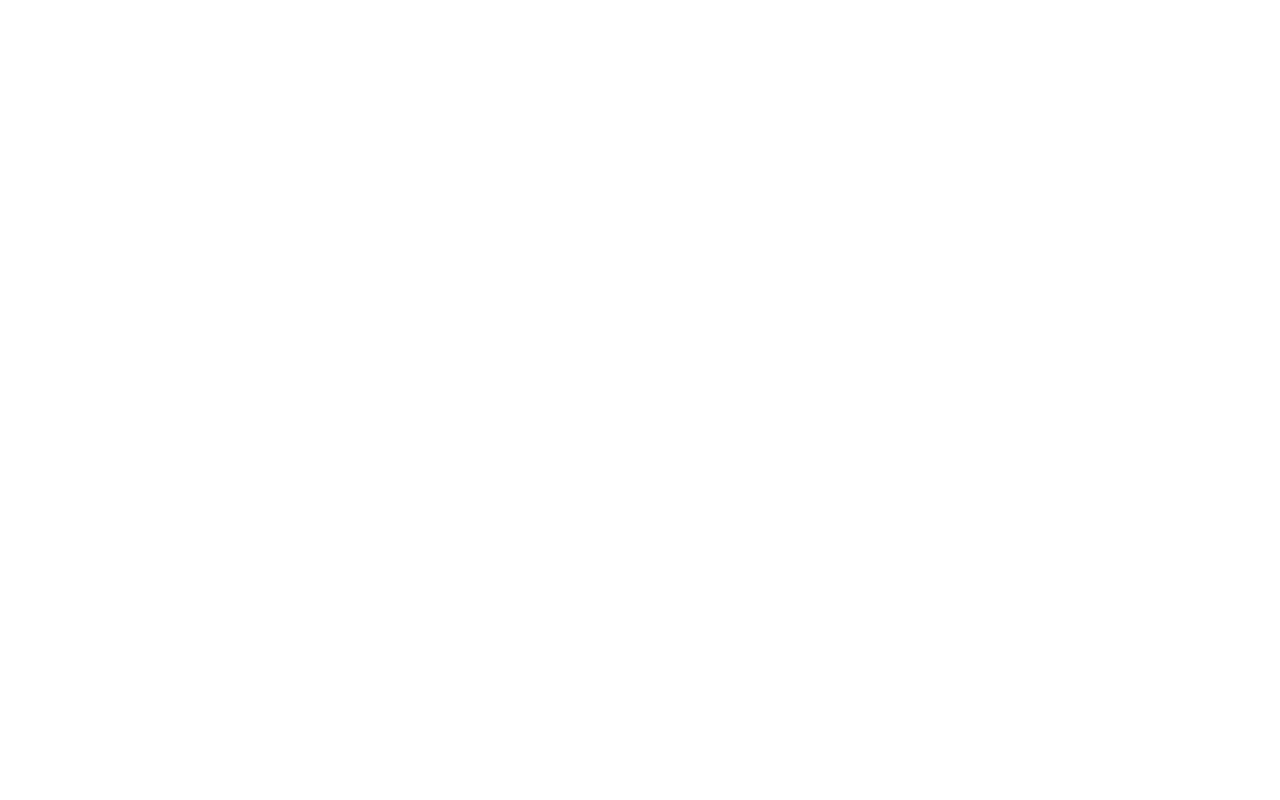
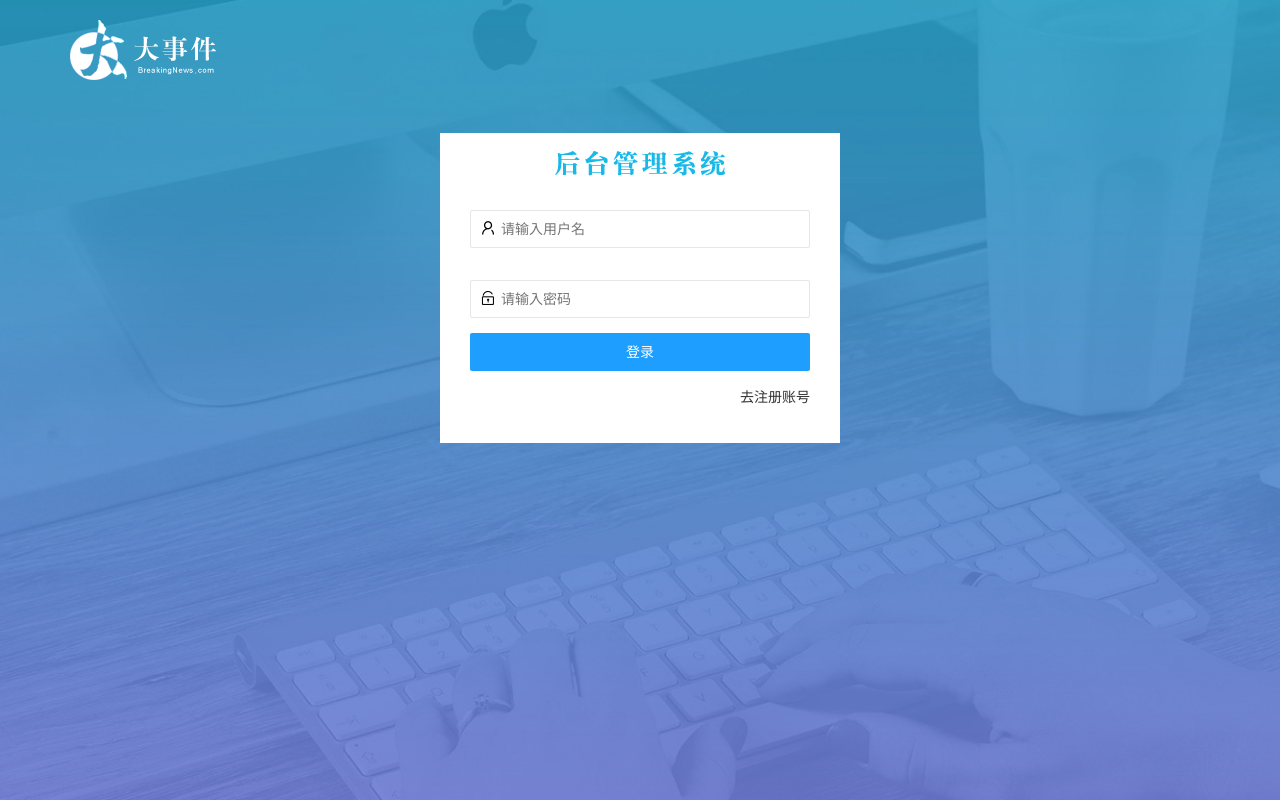
Before and after one commit to a846440495/web_bigevent, a plain HTML site: page login.html in a window 1280 px wide. Drawn offline with Linux system fonts and the light colour scheme.

Commit message:
第一次提交文件

```diff
--- /dev/null
+++ b/assets/css/login.css
@@ -0,0 +1,54 @@
+html,
+body {
+    margin: 0;
+    padding: 0;
+    height: 100%;
+    width: 100%;
+    background: url(../images/login_bg.jpg) no-repeat center top;
+    background-size: cover;
+}
+
+.layui-main>img {
+    margin-top: 20px;
+}
+
+.layui-main .loginbox {
+    width: 400px;
+    height: 310px;
+    background-color: #fff;
+    position: absolute;
+    left: 50%;
+    top: 50%;
+    transform: translate(-50%, 30%);
+}
+
+.title {
+    height: 60px;
+    background: url(../images/login_title.png) no-repeat center;
+}
+
+.regist-box {
+    display: none;
+}
+
+.login-box,
+.regist-box {
+    padding: 0 30px;
+    margin: 0!important;
+}
+
+.login-box .layui-form-item>a,
+.regist-box .layui-form-item>a {
+    float: right;
+}
+
+.layui-icon {
+    position: relative;
+    top: 27px;
+    left: 10px;
+}
+
+.login-box input,
+.regist-box input {
+    padding-left: 30px;
+}
--- /dev/null
+++ b/assets/js/login.js
@@ -0,0 +1,10 @@
+$(function() {
+    $(".login-box a").on('click', function() {
+        $(".login-box").hide()
+        $(".regist-box").show()
+    })
+    $(".regist-box a").on('click', function() {
+        $(".regist-box").hide()
+        $(".login-box").show()
+    })
+})
--- a/login.html
+++ b/login.html
@@ -5,10 +5,64 @@
     <meta charset="UTF-8">
     <meta name="viewport" content="width=device-width, initial-scale=1.0">
     <title>Document</title>
+    <link rel="stylesheet" href="/assets/css/login.css" />
+    <link rel="stylesheet" href="/assets/lib/layui/css/layui.css">
 </head>
 
 <body>
+    <div class="layui-main">
+        <img src="/assets/images/logo.png" alt="">
+        <div class="loginbox">
+            <div class="title">
 
+            </div>
+            <!-- 登录的div -->
+            <div class="login-box">
+                <form class="layui-form" action="">
+                    <div class="layui-form-item">
+                        <i class="layui-icon layui-icon-username"></i>
+                        <input type="text" name="username" required lay-verify="required" placeholder="请输入用户名" autocomplete="off" class="layui-input">
+                    </div>
+                    <div class="layui-form-item">
+                        <i class="layui-icon layui-icon-password"></i>
+                        <input type="password" name="password" required lay-verify="required" placeholder="请输入密码" autocomplete="off" class="layui-input">
+                    </div>
+                    <div class="layui-form-item">
+                        <button class="layui-btn layui-btn-fluid layui-btn-normal" lay-submit lay-filter="formDemo">登录</button>
+                    </div>
+                </form>
+                <div class="layui-form-item">
+                    <a href="javascript:;">去注册账号</a>
+                </div>
+
+            </div>
+            <!-- 注册的div -->
+            <div class="regist-box">
+                <form class="layui-form" action="">
+                    <div class="layui-form-item">
+                        <i class="layui-icon layui-icon-username"></i>
+                        <input type="text" name="username" required lay-verify="required" placeholder="请输入用户名" autocomplete="off" class="layui-input">
+                    </div>
+                    <div class="layui-form-item">
+                        <i class="layui-icon layui-icon-password"></i>
+                        <input type="password" name="password" required lay-verify="required" placeholder="请输入密码" autocomplete="off" class="layui-input">
+                    </div>
+                    <div class="layui-form-item">
+                        <i class="layui-icon layui-icon-password"></i>
+                        <input type="password" name="password" required lay-verify="required" placeholder="请再次确认密码" autocomplete="off" class="layui-input">
+                    </div>
+                    <div class="layui-form-item">
+                        <button class="layui-btn layui-btn-fluid layui-btn-normal" lay-submit lay-filter="formDemo">登录</button>
+                    </div>
+                </form>
+                <div class="layui-form-item">
+                    <a href="javascript:;">去登陆</a>
+                </div>
+            </div>
+        </div>
+    </div>
 </body>
+<script src="/assets/lib/jquery.js"></script>
+<script src="/assets/js/login.js"></script>
 
 </html>
```
Also changed, not shown: index.html (+1 -0 lines).
